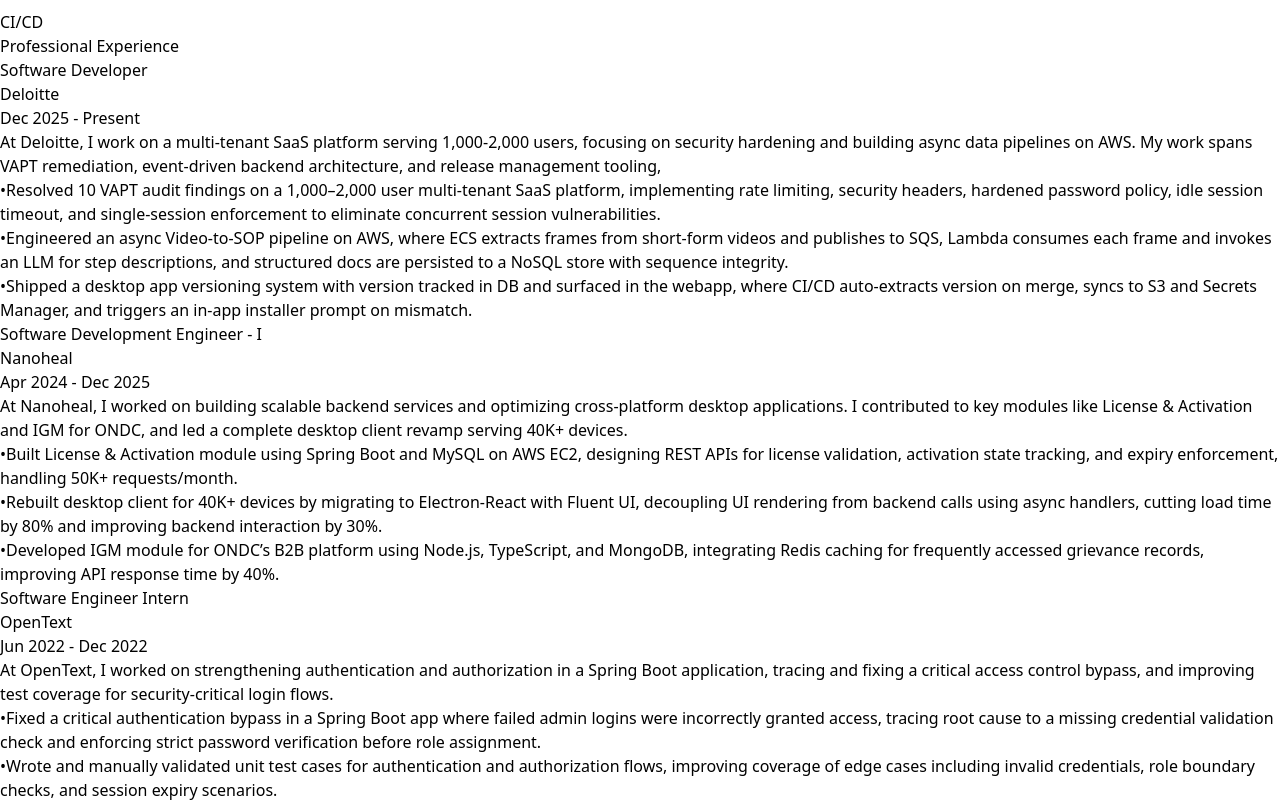
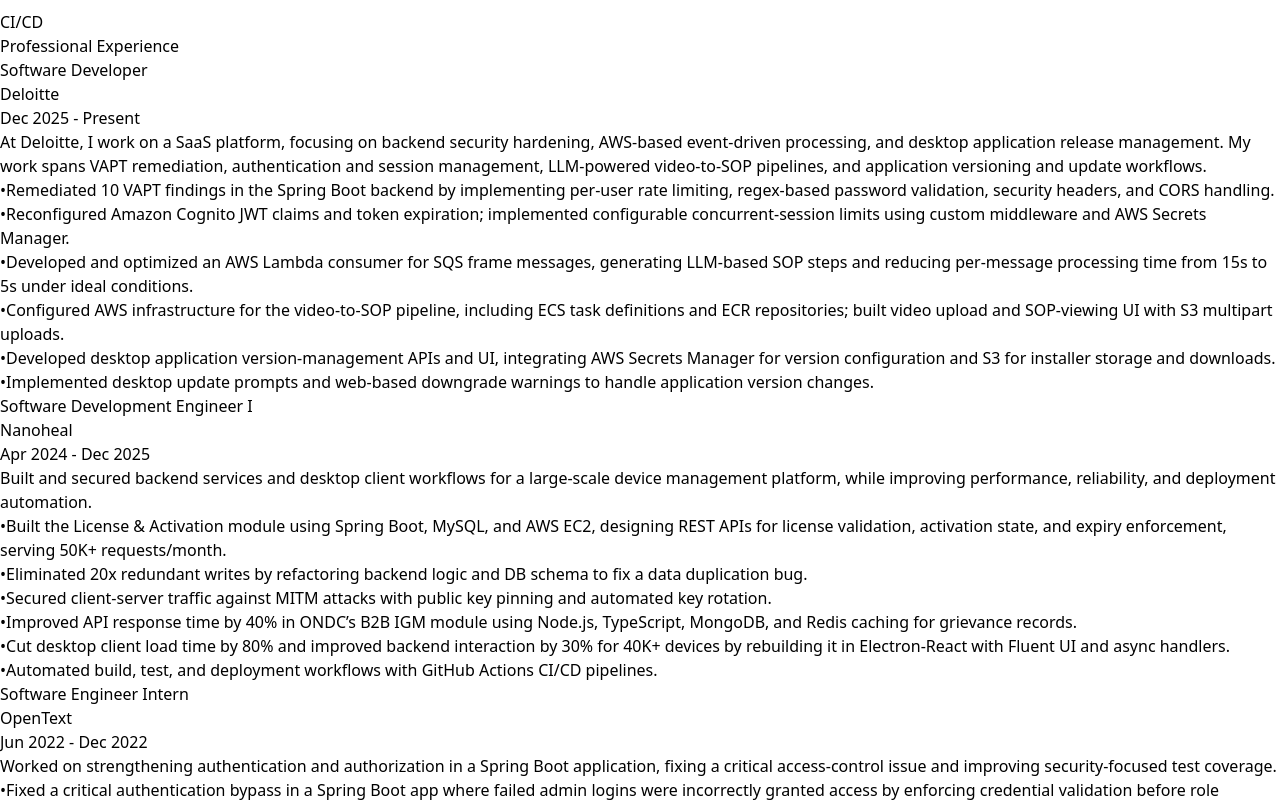
Before and after one commit to Mansoor183/Portfolio, a React (Vite) app: page / in a window 1280 px wide. Shown: the part 7620-8422 px from the top of the page. Built offline with nearby package versions, Linux system fonts and the light colour scheme.

Commit message:
Changed resume

```diff
--- a/src/components/Contact.tsx
+++ b/src/components/Contact.tsx
@@ -135,12 +135,12 @@
                 </div>
                 <div className="text-center mt-16">
                     <a
-                        href="https://drive.google.com/file/d/1bu_PkgyVtVEdKZtsY01XrsXzH8XMvS07/view?usp=sharing"
+                        href="https://drive.google.com/file/d/1nTow4Oii1ZQbvt_k0Vg2iBJUrM-FStJV/view?usp=sharing"
                         target='_blank'
                         className="inline-flex items-center bg-white/10 hover:bg-white/20 px-6 py-3 rounded-lg font-semibold transition-all transform hover:scale-105"
                     >
                         <Download className="w-5 h-5 mr-2" />
-                        Download Resume
+                        View Resume
                     </a>
                 </div>
             </div>
--- a/src/components/Experience.tsx
+++ b/src/components/Experience.tsx
@@ -14,32 +14,38 @@
             title: 'Software Developer',
             company: 'Deloitte',
             period: 'Dec 2025 - Present',
-            description: 'At Deloitte, I work on a multi-tenant SaaS platform serving 1,000-2,000 users, focusing on security hardening and building async data pipelines on AWS. My work spans VAPT remediation, event-driven backend architecture, and release management tooling,',
+            description: 'At Deloitte, I work on a SaaS platform, focusing on backend security hardening, AWS-based event-driven processing, and desktop application release management. My work spans VAPT remediation, authentication and session management, LLM-powered video-to-SOP pipelines, and application versioning and update workflows.',
             responsibilities: [
-                'Resolved 10 VAPT audit findings on a 1,000–2,000 user multi-tenant SaaS platform, implementing rate limiting, security headers, hardened password policy, idle session timeout, and single-session enforcement to eliminate concurrent session vulnerabilities.',
-                'Engineered an async Video-to-SOP pipeline on AWS, where ECS extracts frames from short-form videos and publishes to SQS, Lambda consumes each frame and invokes an LLM for step descriptions, and structured docs are persisted to a NoSQL store with sequence integrity.',
-                'Shipped a desktop app versioning system with version tracked in DB and surfaced in the webapp, where CI/CD auto-extracts version on merge, syncs to S3 and Secrets Manager, and triggers an in-app installer prompt on mismatch.',
+                'Remediated 10 VAPT findings in the Spring Boot backend by implementing per-user rate limiting, regex-based password validation, security headers, and CORS handling.',
+                'Reconfigured Amazon Cognito JWT claims and token expiration; implemented configurable concurrent-session limits using custom middleware and AWS Secrets Manager.',
+                'Developed and optimized an AWS Lambda consumer for SQS frame messages, generating LLM-based SOP steps and reducing per-message processing time from 15s to 5s under ideal conditions.',
+                'Configured AWS infrastructure for the video-to-SOP pipeline, including ECS task definitions and ECR repositories; built video upload and SOP-viewing UI with S3 multipart uploads.',
+                'Developed desktop application version-management APIs and UI, integrating AWS Secrets Manager for version configuration and S3 for installer storage and downloads.',
+                'Implemented desktop update prompts and web-based downgrade warnings to handle application version changes.',
             ]
         },
         {
-            title: 'Software Development Engineer - I',
+            title: 'Software Development Engineer I',
             company: 'Nanoheal',
             period: 'Apr 2024 - Dec 2025',
-            description: 'At Nanoheal, I worked on building scalable backend services and optimizing cross-platform desktop applications. I contributed to key modules like License & Activation and IGM for ONDC, and led a complete desktop client revamp serving 40K+ devices.',
+            description: 'Built and secured backend services and desktop client workflows for a large-scale device management platform, while improving performance, reliability, and deployment automation.',
             responsibilities: [
-                'Built License & Activation module using Spring Boot and MySQL on AWS EC2, designing REST APIs for license validation, activation state tracking, and expiry enforcement, handling 50K+ requests/month.',
-                'Rebuilt desktop client for 40K+ devices by migrating to Electron-React with Fluent UI, decoupling UI rendering from backend calls using async handlers, cutting load time by 80% and improving backend interaction by 30%.',
-                'Developed IGM module for ONDC’s B2B platform using Node.js, TypeScript, and MongoDB, integrating Redis caching for frequently accessed grievance records, improving API response time by 40%.',
+                'Built the License & Activation module using Spring Boot, MySQL, and AWS EC2, designing REST APIs for license validation, activation state, and expiry enforcement, serving 50K+ requests/month.',
+                'Eliminated 20x redundant writes by refactoring backend logic and DB schema to fix a data duplication bug.',
+                'Secured client-server traffic against MITM attacks with public key pinning and automated key rotation.',
+                'Improved API response time by 40% in ONDC’s B2B IGM module using Node.js, TypeScript, MongoDB, and Redis caching for grievance records.',
+                'Cut desktop client load time by 80% and improved backend interaction by 30% for 40K+ devices by rebuilding it in Electron-React with Fluent UI and async handlers.',
+                'Automated build, test, and deployment workflows with GitHub Actions CI/CD pipelines.',
             ]
         },
         {
             title: 'Software Engineer Intern',
             company: 'OpenText',
             period: 'Jun 2022 - Dec 2022',
-            description: 'At OpenText, I worked on strengthening authentication and authorization in a Spring Boot application, tracing and fixing a critical access control bypass, and improving test coverage for security-critical login flows.',
+            description: 'Worked on strengthening authentication and authorization in a Spring Boot application, fixing a critical access-control issue and improving security-focused test coverage.',
             responsibilities: [
-                'Fixed a critical authentication bypass in a Spring Boot app where failed admin logins were incorrectly granted access, tracing root cause to a missing credential validation check and enforcing strict password verification before role assignment.',
-                'Wrote and manually validated unit test cases for authentication and authorization flows, improving coverage of edge cases including invalid credentials, role boundary checks, and session expiry scenarios.',
+                'Fixed a critical authentication bypass in a Spring Boot app where failed admin logins were incorrectly granted access by enforcing credential validation before role assignment.',
+                'Wrote unit tests for authentication and authorization flows covering invalid credentials, role boundaries, and session expiry scenarios.',
             ]
         }
     ];
```
